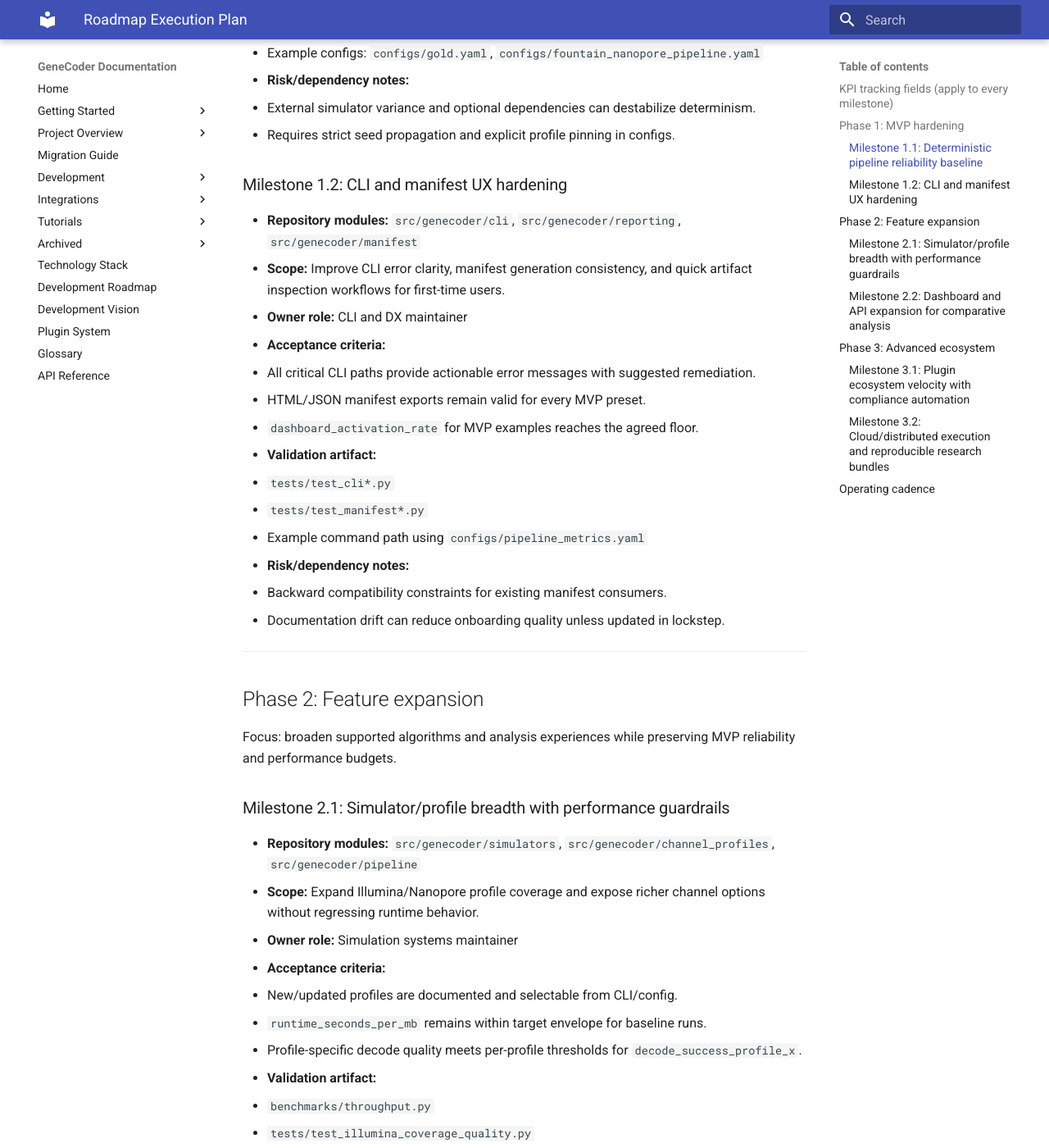
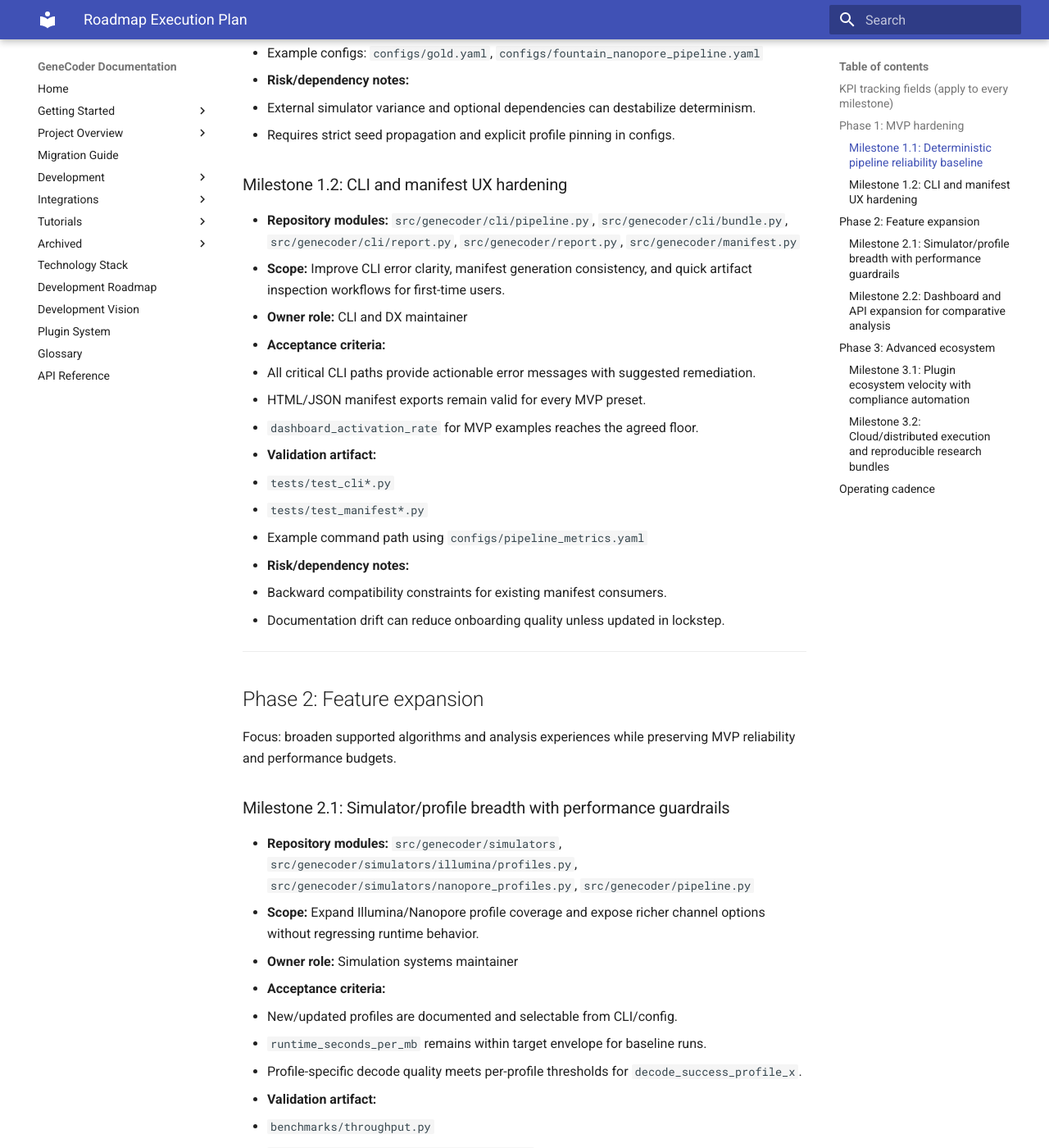
Before and after one commit to d0tTino/GeneCoder, an MkDocs documentation site: the page built from docs/roadmap_execution.md, in a window 1280 px wide and 1400 px high, scrolled down 1548 px. Shown: the whole window at 82% size. Built offline with MkDocs 1.6.1 and Material for MkDocs 9.7.7, drawn with Linux system fonts in a browser that asks for light colours; some of the changed text lies outside the part shown.

Commit message:
docs: refresh roadmap module paths

```diff
--- a/docs/roadmap_execution.md
+++ b/docs/roadmap_execution.md
@@ -51,8 +51,9 @@ default profiles before broad expansion.
 
 ### Milestone 1.2: CLI and manifest UX hardening
 
-- **Repository modules:** `src/genecoder/cli`, `src/genecoder/reporting`,
-  `src/genecoder/manifest`
+- **Repository modules:** `src/genecoder/cli/pipeline.py`,
+  `src/genecoder/cli/bundle.py`, `src/genecoder/cli/report.py`,
+  `src/genecoder/report.py`, `src/genecoder/manifest.py`
 - **Scope:** Improve CLI error clarity, manifest generation consistency, and
   quick artifact inspection workflows for first-time users.
 - **Owner role:** CLI and DX maintainer
@@ -79,7 +80,9 @@ MVP reliability and performance budgets.
 ### Milestone 2.1: Simulator/profile breadth with performance guardrails
 
 - **Repository modules:** `src/genecoder/simulators`,
-  `src/genecoder/channel_profiles`, `src/genecoder/pipeline`
+  `src/genecoder/simulators/illumina/profiles.py`,
+  `src/genecoder/simulators/nanopore_profiles.py`,
+  `src/genecoder/pipeline.py`
 - **Scope:** Expand Illumina/Nanopore profile coverage and expose richer channel
   options without regressing runtime behavior.
 - **Owner role:** Simulation systems maintainer
@@ -99,7 +102,8 @@ MVP reliability and performance budgets.
 
 ### Milestone 2.2: Dashboard and API expansion for comparative analysis
 
-- **Repository modules:** `src/genecoder/dashboard*`, `src/genecoder/web`,
+- **Repository modules:** `src/genecoder/dashboard.py`,
+  `src/genecoder/dashboard_streamlit.py`, `src/genecoder/api.py`,
   `src/genecoder/cli`
 - **Scope:** Support side-by-side run comparison, richer KPI surfacing, and
   smoother dashboard launch paths from bundle workflows.
@@ -145,8 +149,9 @@ quality governance for a research-grade ecosystem.
 
 ### Milestone 3.2: Cloud/distributed execution and reproducible research bundles
 
-- **Repository modules:** `src/genecoder/cloud`, `src/genecoder/worker`,
-  `src/genecoder/pipeline`, `src/genecoder/dashboard*`
+- **Repository modules:** `src/genecoder/cloud`,
+  `src/genecoder/cloud/worker.py`, `src/genecoder/pipeline.py`,
+  `src/genecoder/dashboard.py`, `src/genecoder/dashboard_streamlit.py`
 - **Scope:** Enable scalable batch execution with reproducible manifests and KPI
   telemetry suitable for collaborative research programs.
 - **Owner role:** Platform reliability maintainer
```
Also changed, not shown: other parts of docs/roadmap_execution.md (+2 -0 lines).
